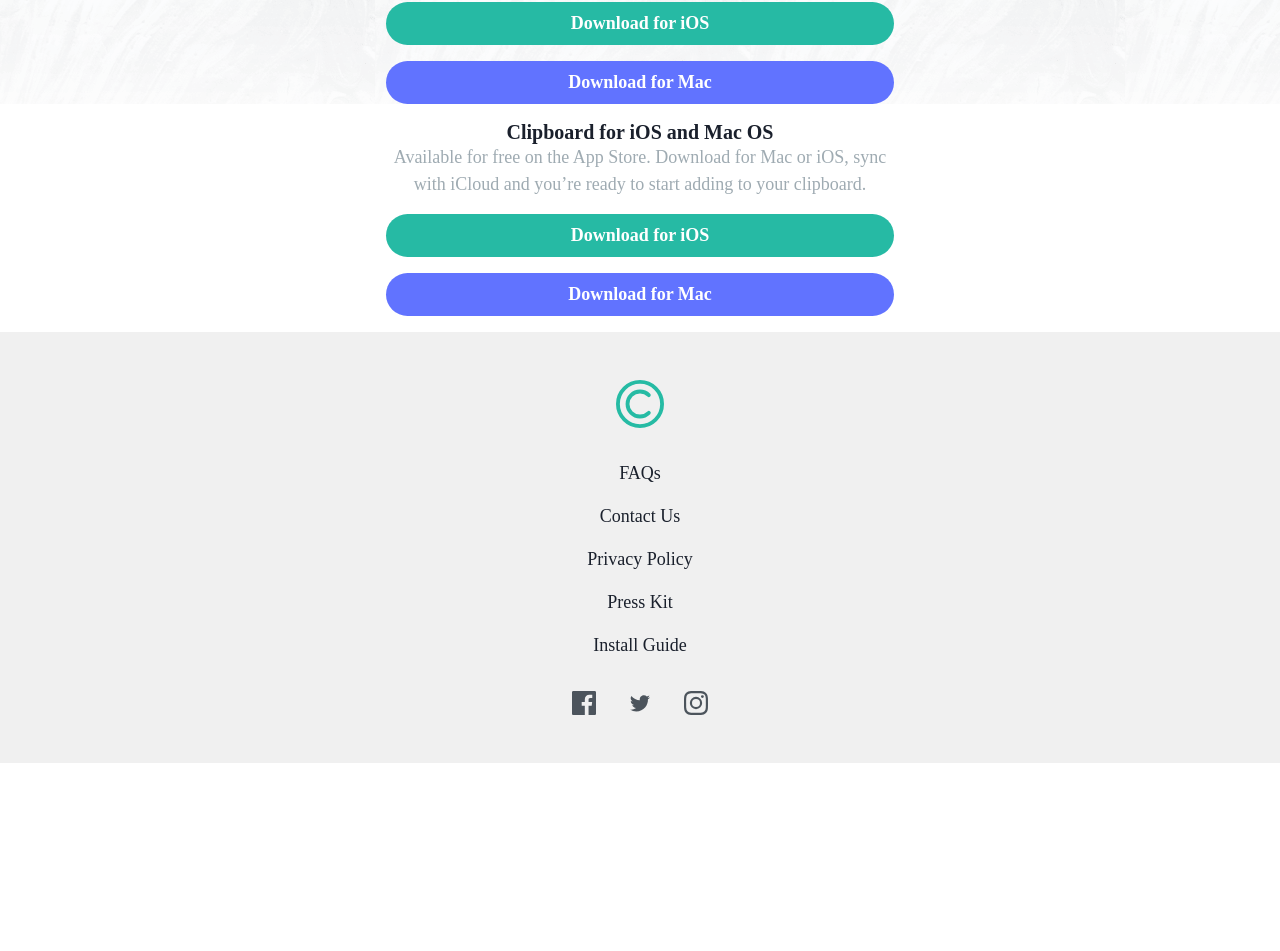
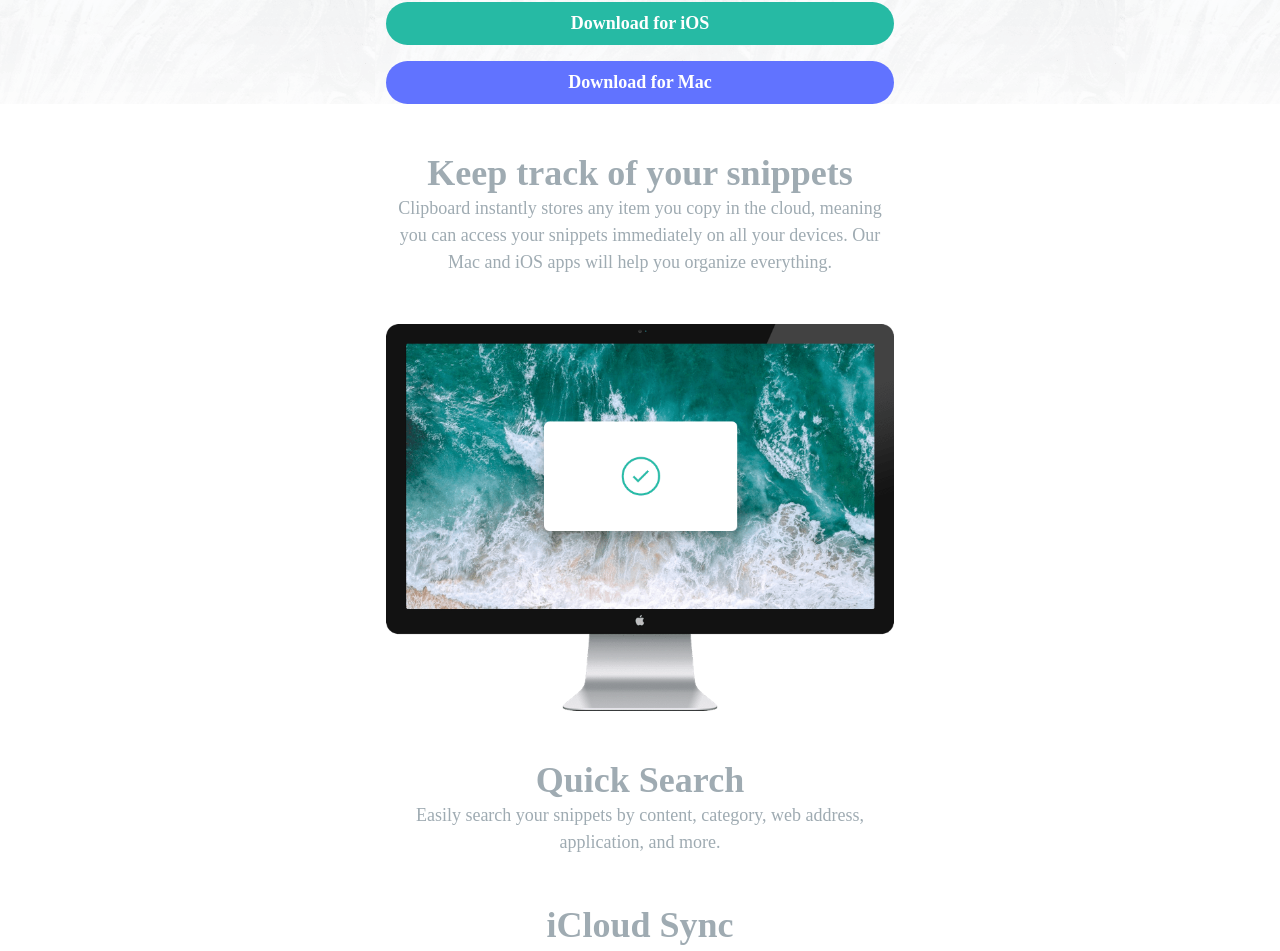
Before and after one commit to gylim0604/FrontEnd-Mentor-Clipboard-landing-page, a Next.js app: page / in a window 1280 px wide. Shown: the part 140-1091 px from the top of the page. Before the commit the page ends 903 px from the top, so only its background shows below. Built offline with nearby package versions, Linux system fonts and the light colour scheme; a web font is replaced by a local one.

Commit message:
added feature page

```diff
--- /dev/null
+++ b/components/FeatureText.js
@@ -0,0 +1,13 @@
+import { Box, Heading, Text } from '@chakra-ui/layout';
+import React from 'react';
+
+function FeatureText({ heading, content }) {
+    return (
+        <Box textAlign='center' my='3rem'>
+            <Heading>{heading}</Heading>
+            <Text>{content}</Text>
+        </Box>
+    );
+}
+
+export default FeatureText;
--- /dev/null
+++ b/components/Features.js
@@ -0,0 +1,36 @@
+import { Img } from '@chakra-ui/image';
+import { Box, Container, Heading } from '@chakra-ui/layout';
+import { Text } from '@chakra-ui/layout';
+import React from 'react';
+import FeatureText from './FeatureText';
+
+function Features() {
+    return (
+        <Container>
+            <Box textAlign='center' my={{ base: '3rem' }}>
+                <Heading>Keep track of your snippets</Heading>
+                <Text>
+                    Clipboard instantly stores any item you copy in the cloud,
+                    meaning you can access your snippets immediately on all your
+                    devices. Our Mac and iOS apps will help you organize
+                    everything.
+                </Text>
+            </Box>
+            <Img src='/images/image-computer.png' />
+            <FeatureText
+                heading='Quick Search'
+                content='Easily search your snippets by content, category, web address, application, and more.'
+            />
+            <FeatureText
+                heading='iCloud Sync'
+                content='Instantly saves and syncs snippets across all your devices.'
+            />
+            <FeatureText
+                heading='Complete History'
+                content='Retrieve any snippets from the first moment you started using the app.'
+            />
+        </Container>
+    );
+}
+
+export default Features;
--- a/pages/index.js
+++ b/pages/index.js
@@ -1,5 +1,6 @@
 import Head from 'next/head';
 import CTA from '../components/CTA/CTA';
+import Features from '../components/Features';
 import Footer from '../components/Footer';
 import { Logo } from '../components/Icons';
 
@@ -18,6 +19,7 @@
                 content='Clipboard allows you to track and organize everything you
                 copy. Instantly access your clipboard on all your devices.'
             />
+            <Features />
             <CTA
                 heading='Clipboard for iOS and Mac OS'
                 content='Available for free on the App Store. Download for Mac or iOS, sync with iCloud and you’re ready to start adding to your clipboard.'
--- a/themes/themes.js
+++ b/themes/themes.js
@@ -15,6 +15,7 @@
                 boxSizing: 'border-box',
                 fontSize: '18px',
                 fontWeight: '400',
+                color: 'grayBlue',
             },
         },
     },
```
